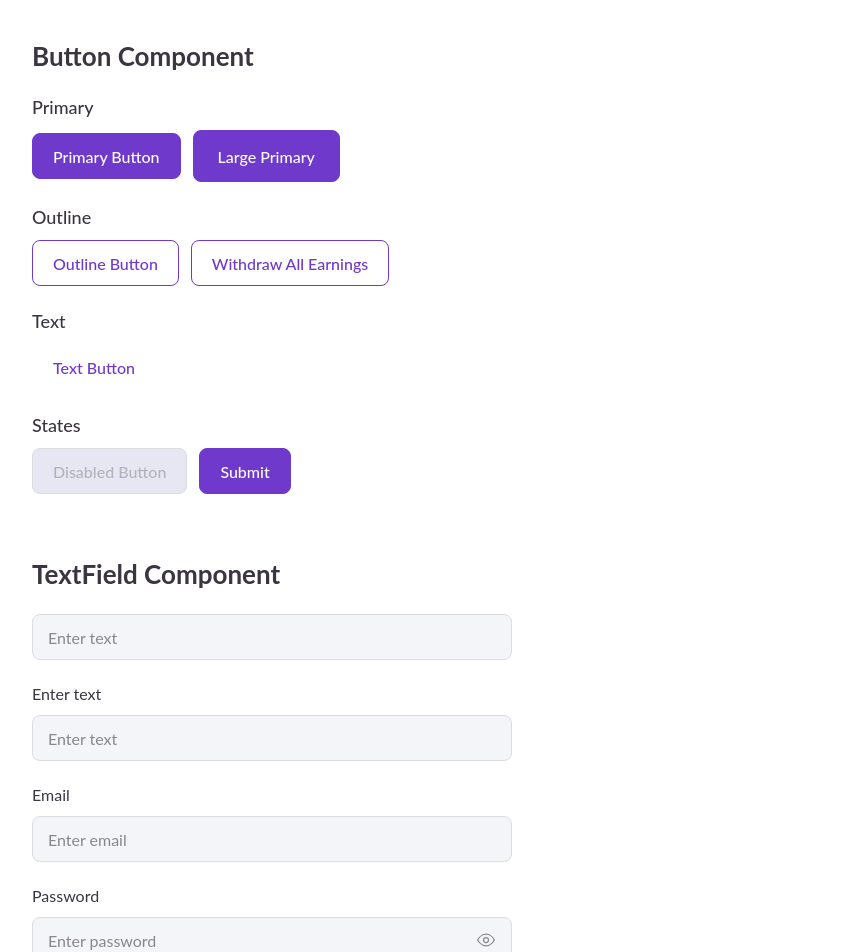
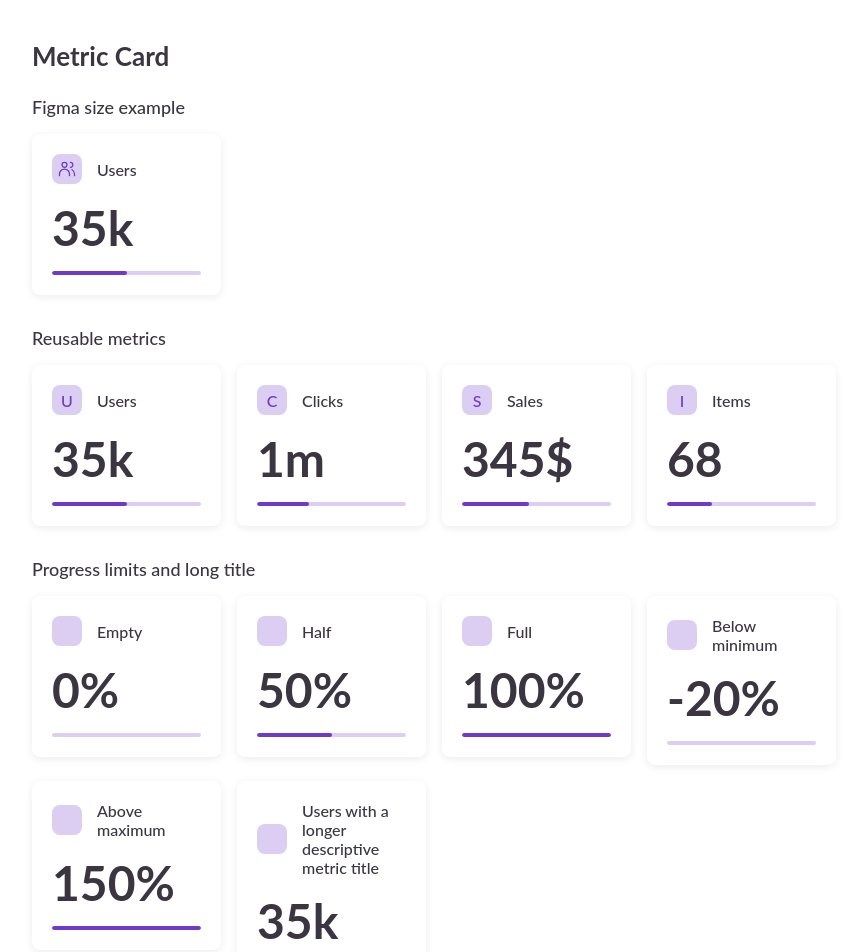
Before and after one commit to anduber/admin-app, an Angular app: page / in a window 1280 px wide. Shown: the top 952 px of the page, without its empty margins (8-855 px from the left). Built offline with nearby package versions, Linux system fonts and the light colour scheme.

Commit message:
added metric card

```diff
--- a/src/app/app.component.html
+++ b/src/app/app.component.html
@@ -1,74 +1,62 @@
-<div class="button-showcase">
-  <h1>Button Component</h1>
+<main class="metric-showcase">
+  <h1>Metric Card</h1>
 
   <section>
-    <h2>Primary</h2>
-    <div class="button-showcase__examples">
-      <app-button>Primary Button</app-button>
-      <app-button size="large">Large Primary</app-button>
+    <h2>Figma size example</h2>
+    <div class="metric-card-demo">
+      <app-metric-card title="Users" value="35k" [progress]="50">
+        <span metricIcon class="users-placeholder-icon">
+          <svg
+            width="20"
+            height="20"
+            viewBox="0 0 24 24"
+            fill="none"
+            stroke="currentColor"
+            stroke-width="1.5"
+            stroke-linecap="round"
+            stroke-linejoin="round"
+          >
+            <circle cx="9" cy="7" r="3" />
+            <path d="M3 20v-2a6 6 0 0 1 12 0v2M16 4a3 3 0 0 1 0 6M21 20v-2a6 6 0 0 0-3-5.2" />
+          </svg>
+        </span>
+      </app-metric-card>
     </div>
   </section>
 
   <section>
-    <h2>Outline</h2>
-    <div class="button-showcase__examples">
-      <app-button variant="outline">Outline Button</app-button>
-      <app-button variant="outline">Withdraw All Earnings</app-button>
+    <h2>Reusable metrics</h2>
+    <div class="metric-card-grid">
+      <app-metric-card title="Users" value="35k" [progress]="50">
+        <span metricIcon class="metric-placeholder-icon">U</span>
+      </app-metric-card>
+      <app-metric-card title="Clicks" value="1m" [progress]="35">
+        <span metricIcon class="metric-placeholder-icon">C</span>
+      </app-metric-card>
+      <app-metric-card title="Sales" value="345$" [progress]="45">
+        <span metricIcon class="metric-placeholder-icon">S</span>
+      </app-metric-card>
+      <app-metric-card title="Items" [value]="68" [progress]="30">
+        <span metricIcon class="metric-placeholder-icon">I</span>
+      </app-metric-card>
     </div>
   </section>
 
   <section>
-    <h2>Text</h2>
-    <div class="button-showcase__examples">
-      <app-button variant="text">Text Button</app-button>
+    <h2>Progress limits and long title</h2>
+    <div class="metric-card-grid">
+      <app-metric-card title="Empty" value="0%" [progress]="0" />
+      <app-metric-card title="Half" value="50%" [progress]="50" />
+      <app-metric-card title="Full" value="100%" [progress]="100" />
+      <app-metric-card title="Below minimum" value="-20%" [progress]="-20" />
+      <app-metric-card title="Above maximum" value="150%" [progress]="150" />
+      <app-metric-card
+        title="Users with a longer descriptive metric title"
+        value="35k"
+        [progress]="50"
+      />
     </div>
   </section>
-
-  <section>
-    <h2>States</h2>
-    <div class="button-showcase__examples">
-      <app-button [disabled]="true">Disabled Button</app-button>
-      <app-button type="submit">Submit</app-button>
-    </div>
-  </section>
-</div>
-
-<div class="text-field-showcase">
-  <h1>TextField Component</h1>
-
-  <section class="text-field-showcase__examples">
-    <app-text-field placeholder="Enter text" />
-    <app-text-field label="Enter text" placeholder="Enter text" />
-    <app-text-field label="Email" type="email" placeholder="Enter email" />
-    <app-text-field label="Password" type="password" placeholder="Enter password" />
-    <app-text-field label="Disabled" placeholder="Disabled field" [disabled]="true" />
-    <app-text-field label="Readonly" placeholder="Readonly field" [readonly]="true" />
-    <app-text-field label="Location" placeholder="Germany">
-      <span textFieldPrefix aria-hidden="true">⌖</span>
-    </app-text-field>
-  </section>
-
-  <section>
-    <h2>Reactive Form</h2>
-    <form class="text-field-showcase__examples" [formGroup]="form">
-      <app-text-field
-        label="Email"
-        type="email"
-        placeholder="Enter your email"
-        autocomplete="email"
-        name="email"
-        formControlName="email"
-      />
-      <app-text-field
-        label="Password"
-        type="password"
-        placeholder="Enter your password"
-        autocomplete="current-password"
-        name="password"
-        formControlName="password"
-      />
-    </form>
-  </section>
-</div>
+</main>
 
 <router-outlet />
--- a/src/app/app.component.scss
+++ b/src/app/app.component.scss
@@ -1,33 +1,42 @@
-.button-showcase,
-.text-field-showcase {
+.metric-showcase {
+  max-width: 868px;
   padding: 32px;
+  box-sizing: border-box;
 
   h1 {
-    margin: 0;
+    margin: 0 0 24px;
     font-size: var(--font-size-heading-lg);
     font-weight: var(--font-weight-bold);
   }
 
   h2 {
-    margin: 0 0 12px;
+    margin: 0 0 16px;
     font-size: var(--font-size-title-md);
     font-weight: var(--font-weight-medium);
   }
 
-  section {
-    margin-top: 24px;
+  section + section {
+    margin-top: 32px;
   }
 }
 
-.button-showcase__examples {
-  display: flex;
-  flex-wrap: wrap;
-  align-items: center;
-  gap: 12px;
+.metric-card-demo {
+  width: 189px;
+  max-width: 100%;
 }
 
-.text-field-showcase__examples {
+.metric-card-grid {
   display: grid;
-  gap: 24px;
-  max-width: 480px;
+  grid-template-columns: repeat(auto-fit, minmax(min(100%, 189px), 1fr));
+  align-items: start;
+  gap: 16px;
 }
+
+.users-placeholder-icon {
+  display: inline-flex;
+}
+
+.metric-placeholder-icon {
+  font-size: var(--font-size-title-sm);
+  font-weight: var(--font-weight-medium);
+}
--- /dev/null
+++ b/src/app/features/dashboard/components/metric-card/metric-card.component.html
@@ -0,0 +1,23 @@
+<app-card padding="medium" [shadow]="true" [bordered]="false">
+  <div class="metric-card">
+    <div class="metric-card__header">
+      <div class="metric-card__icon" aria-hidden="true">
+        <ng-content select="[metricIcon]" />
+      </div>
+      <span class="metric-card__title">{{ title() }}</span>
+    </div>
+
+    <div class="metric-card__value">{{ value() }}</div>
+
+    <div
+      class="metric-card__progress"
+      role="progressbar"
+      [attr.aria-label]="title() + ' progress'"
+      aria-valuemin="0"
+      aria-valuemax="100"
+      [attr.aria-valuenow]="safeProgress()"
+    >
+      <div class="metric-card__progress-value" [style.width.%]="safeProgress()"></div>
+    </div>
+  </div>
+</app-card>
--- /dev/null
+++ b/src/app/features/dashboard/components/metric-card/metric-card.component.scss
@@ -0,0 +1,69 @@
+:host {
+  display: block;
+  width: 100%;
+  min-width: 0;
+}
+
+.metric-card {
+  // TODO: replace with exact Figma Primary Shade 7 token.
+  --metric-card-light-primary: var(
+    --color-primary-shade-7,
+    color-mix(in srgb, var(--color-primary) 25%, var(--color-neutral))
+  );
+
+  display: flex;
+  flex-direction: column;
+  gap: 15px;
+
+  &__header {
+    display: flex;
+    align-items: center;
+    gap: 15px;
+    min-height: 30px;
+  }
+
+  &__icon {
+    display: flex;
+    align-items: center;
+    justify-content: center;
+    width: 30px;
+    height: 30px;
+    flex: 0 0 30px;
+    border-radius: 8px;
+    background: var(--metric-card-light-primary);
+    color: var(--color-primary);
+  }
+
+  &__title {
+    min-width: 0;
+    overflow-wrap: anywhere;
+    font-family: var(--font-family-primary);
+    font-size: var(--font-size-title-sm);
+    font-weight: var(--font-weight-medium);
+    color: var(--color-text);
+  }
+
+  &__value {
+    overflow-wrap: anywhere;
+    font-family: var(--font-family-primary);
+    font-size: var(--font-size-metric-lg);
+    font-weight: var(--font-weight-bold);
+    line-height: normal;
+    letter-spacing: 0;
+    color: var(--color-text);
+  }
+
+  &__progress {
+    width: 100%;
+    height: 4px;
+    overflow: hidden;
+    border-radius: 999px;
+    background: var(--metric-card-light-primary);
+  }
+
+  &__progress-value {
+    height: 100%;
+    border-radius: inherit;
+    background: var(--color-primary);
+  }
+}
--- /dev/null
+++ b/src/app/features/dashboard/components/metric-card/metric-card.component.ts
@@ -0,0 +1,20 @@
+import { Component, computed, input } from '@angular/core';
+import { CardComponent } from '../../../../shared/ui/card/card.component';
+
+@Component({
+  selector: 'app-metric-card',
+  standalone: true,
+  imports: [CardComponent],
+  templateUrl: './metric-card.component.html',
+  styleUrl: './metric-card.component.scss',
+})
+export class MetricCardComponent {
+  readonly title = input.required<string>();
+  readonly value = input.required<string | number>();
+  readonly progress = input(0);
+
+  protected readonly safeProgress = computed(() => {
+    const progress = this.progress();
+    return Number.isNaN(progress) ? 0 : Math.min(100, Math.max(0, progress));
+  });
+}
--- /dev/null
+++ b/src/app/shared/ui/card/card.component.html
@@ -0,0 +1,11 @@
+<div
+  class="card"
+  [class.card--bordered]="bordered()"
+  [class.card--padding-none]="padding() === 'none'"
+  [class.card--padding-small]="padding() === 'small'"
+  [class.card--padding-medium]="padding() === 'medium'"
+  [class.card--padding-large]="padding() === 'large'"
+  [class.card--shadow]="shadow()"
+>
+  <ng-content />
+</div>
--- /dev/null
+++ b/src/app/shared/ui/card/card.component.scss
@@ -0,0 +1,36 @@
+:host {
+  display: block;
+  width: 100%;
+  min-width: 0;
+}
+
+.card {
+  width: 100%;
+  box-sizing: border-box;
+  background: var(--color-neutral);
+  border-radius: 8px;
+
+  &--bordered {
+    border: 1px solid var(--color-border);
+  }
+
+  &--padding-none {
+    padding: 0;
+  }
+
+  &--padding-small {
+    padding: 12px;
+  }
+
+  &--padding-medium {
+    padding: 20px;
+  }
+
+  &--padding-large {
+    padding: 32px;
+  }
+
+  &--shadow {
+    box-shadow: 0 2px 8px rgb(0 0 0 / 8%);
+  }
+}
--- /dev/null
+++ b/src/app/shared/ui/card/card.component.ts
@@ -0,0 +1,15 @@
+import { booleanAttribute, Component, input } from '@angular/core';
+
+export type CardPadding = 'none' | 'small' | 'medium' | 'large';
+
+@Component({
+  selector: 'app-card',
+  standalone: true,
+  templateUrl: './card.component.html',
+  styleUrl: './card.component.scss',
+})
+export class CardComponent {
+  readonly padding = input<CardPadding>('medium');
+  readonly shadow = input(false, { transform: booleanAttribute });
+  readonly bordered = input(true, { transform: booleanAttribute });
+}
--- a/src/styles/_typography.scss
+++ b/src/styles/_typography.scss
@@ -11,6 +11,9 @@
   --font-size-display-lg: 32px;
   --font-size-display-md: 30px;
   --font-size-display-sm: 28px;
+
+  /* Dashboard metrics */
+  --font-size-metric-lg: 48px;
 
   /* Headings */
   --font-size-heading-lg: 26px;
```
Also changed, not shown: src/app/app.component.ts (+3 -4 lines).
